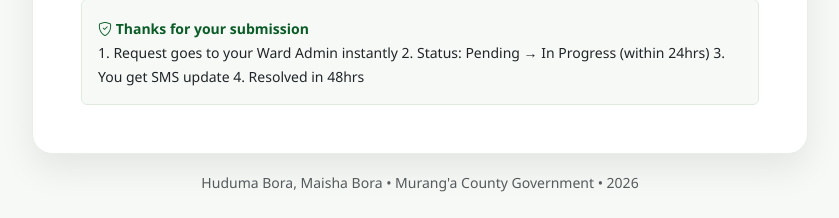
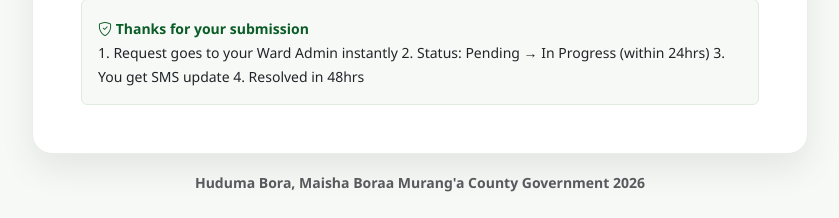
Before and after one commit to solohkim/muranga-psb-service-request, a Flask app: page /submit in a window 1280 px wide. Shown: the part 782-1000 px from the top of the page, without its empty margins (220-1059 px from the left). Run offline with Flask 3, Linux system fonts and the light colour scheme; a user stored in the database is signed in; some libraries are stand-ins or nearby versions.

Commit message:
update submit

```diff
--- a/templates/submit_request.html
+++ b/templates/submit_request.html
@@ -56,6 +56,6 @@ body{background:var(--light);font-family:'Segoe UI',system-ui}
 </div>
 </div>
 
-<div class="text-center mt-3"><small class="text-muted">Huduma Bora, Maisha Bora • Murang'a County Government • 2026</small></div>
+<div class="text-center mt-3"><small class="text-muted fw-bold">Huduma Bora, Maisha Boraa Murang'a County Government 2026</small></div>
 </div>
 </body></html>
```
